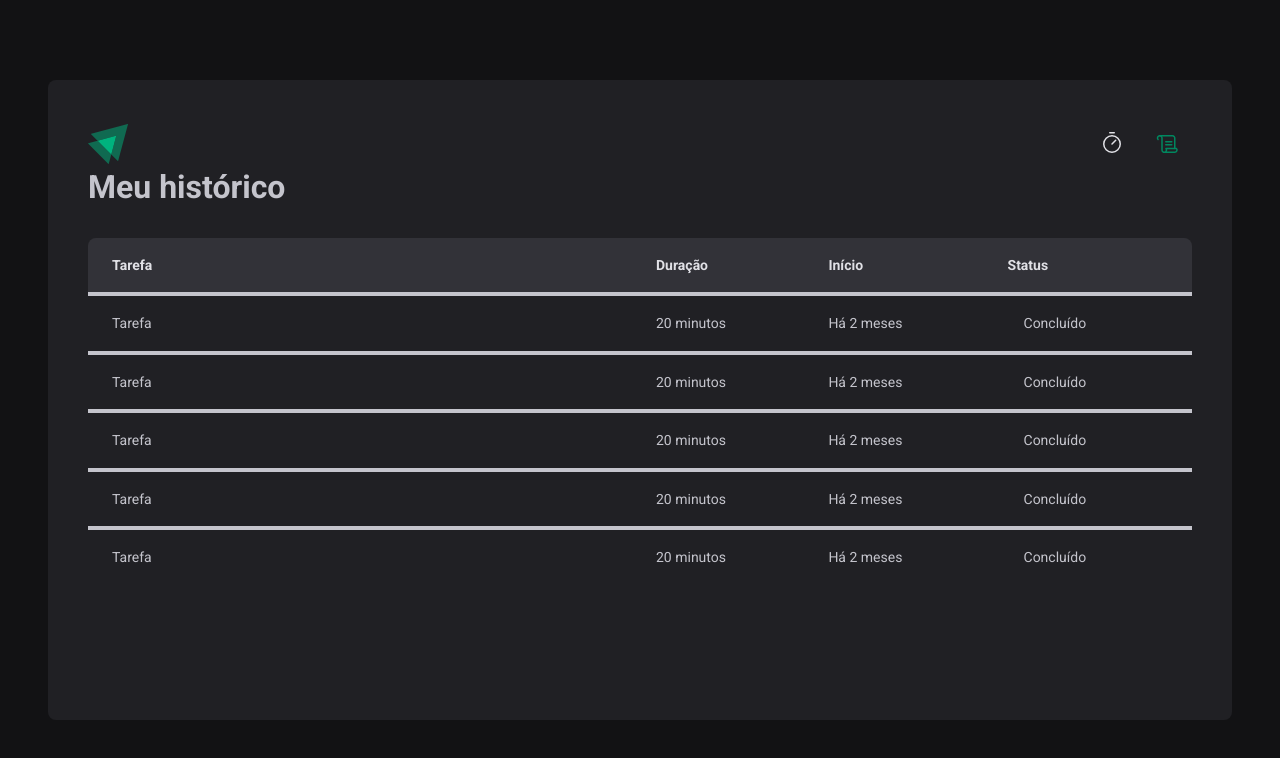
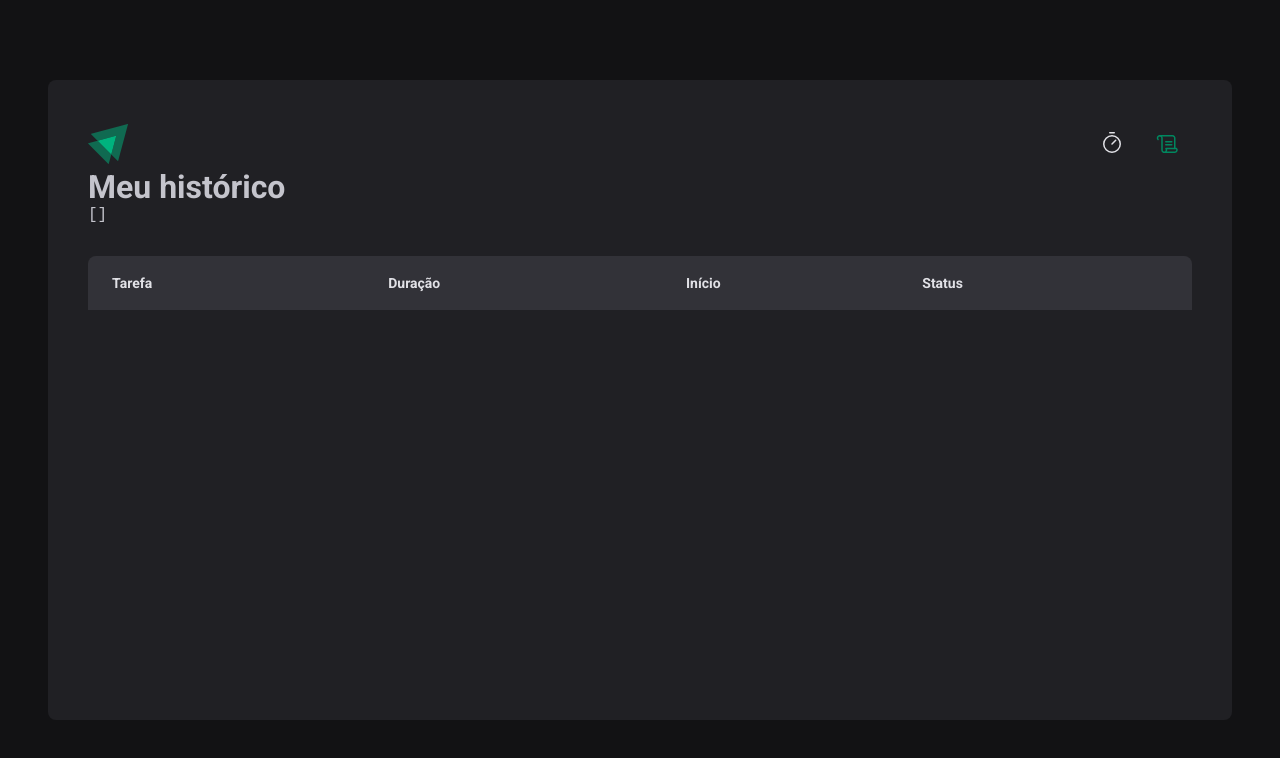
Before and after one commit to leonardo-weber/react-rocketseat, a React (Vite) app in the folder 02-ignite-timer/: page /history in a window 1280 px wide. Shown: the top 758 px of the page. Built offline with nearby package versions, Linux system fonts and the light colour scheme.

Commit message:
context module finished

```diff
--- a/02-ignite-timer/src/App.tsx
+++ b/02-ignite-timer/src/App.tsx
@@ -3,12 +3,15 @@
 import { GlobalStyle } from './styles/global'
 import { BrowserRouter } from 'react-router-dom'
 import { Router } from './Router'
+import { CyclesContextProvider } from './contexts/CyclesContext'
 
 export function App() {
   return (
       <ThemeProvider theme={defaultTheme}>
         <BrowserRouter>
+          <CyclesContextProvider>
             <Router />
+          </CyclesContextProvider>
         </BrowserRouter>
         <GlobalStyle />
       </ThemeProvider>
--- /dev/null
+++ b/02-ignite-timer/src/contexts/CyclesContext.tsx
@@ -0,0 +1,104 @@
+import { createContext, ReactNode, useState } from 'react'
+
+interface CreateCycleData {
+  task: string
+  minutesAmount: number
+}
+
+interface Cycle {
+  id: string
+  task: string
+  minutesAmount: number
+  startDate: Date
+  interruptedDate?: Date
+  finishedDate?: Date
+}
+
+interface CyclesContextType {
+  cycles: Cycle[]
+  activeCycle: Cycle | undefined
+  activeCycleId: string | null
+  amountSecondsPassed: number
+  markCurrentCycleAsFinished: () => void
+  setSecondsPassed: (seconds: number) => void
+  createNewCycle: (data: CreateCycleData) => void
+  interruptCurrentCycle: () => void
+}
+
+export const CyclesContext = createContext({} as CyclesContextType)
+
+interface CyclesContextProviderProps {
+  children: ReactNode
+}
+
+export function CyclesContextProvider({
+  children,
+}: CyclesContextProviderProps) {
+  const [cycles, setCycles] = useState<Cycle[]>([])
+  const [activeCycleId, setActiveCycleId] = useState<string | null>(null)
+  const [amountSecondsPassed, setAmountSecondsPassed] = useState(0)
+
+  const activeCycle = cycles.find((cycle) => cycle.id === activeCycleId)
+
+  function setSecondsPassed(seconds: number) {
+    setAmountSecondsPassed(seconds)
+  }
+
+  function markCurrentCycleAsFinished() {
+    setCycles((state) =>
+      state.map((cycle) => {
+        if (cycle.id === activeCycleId) {
+          return { ...cycle, finishedDate: new Date() }
+        } else {
+          return cycle
+        }
+      }),
+    )
+  }
+
+  function createNewCycle(data: CreateCycleData) {
+    const id = String(new Date().getTime())
+
+    const newCycle: Cycle = {
+      id,
+      task: data.task,
+      minutesAmount: data.minutesAmount,
+      startDate: new Date(),
+    }
+
+    setCycles((state) => [...state, newCycle])
+    setActiveCycleId(id)
+    setAmountSecondsPassed(0)
+
+  }
+
+  function interruptCurrentCycle() {
+    setCycles((state) =>
+      state.map((cycle) => {
+        if (cycle.id === activeCycleId) {
+          return { ...cycle, interruptedDate: new Date() }
+        } else {
+          return cycle
+        }
+      }),
+    )
+    setActiveCycleId(null)
+  }
+
+  return (
+    <CyclesContext.Provider
+      value={{
+        cycles,
+        activeCycle,
+        activeCycleId,
+        markCurrentCycleAsFinished,
+        amountSecondsPassed,
+        setSecondsPassed,
+        createNewCycle,
+        interruptCurrentCycle,
+      }}
+    >
+      {children}
+    </CyclesContext.Provider>
+  )
+}
--- a/02-ignite-timer/src/pages/History/index.tsx
+++ b/02-ignite-timer/src/pages/History/index.tsx
@@ -1,10 +1,19 @@
 import { HistoryContainer, HistoryList, Status } from "./styles"
+import { useContext } from 'react'
+import { formatDistanceToNow } from 'date-fns'
+import ptBR from 'date-fns/locale/pt-BR'
+import { CyclesContext } from '../../contexts/CyclesContext'
 
 export const History = () => {
+
+    const { cycles } = useContext(CyclesContext)
+
     return (
        <HistoryContainer>
 
             <h1> Meu histórico </h1>
+
+            <pre>{JSON.stringify(cycles, null, 2)}</pre>
 
             <HistoryList>
                 <table>
@@ -17,46 +26,22 @@
                         </tr>
                     </thead>
                     <tbody>
-                        <tr>
-                            <td> Tarefa </td>
-                            <td> 20 minutos </td>
-                            <td> Há 2 meses </td>
+                     {cycles.map(cycle => (
+                        <tr key={cycle?.id}>
+                            <td> {cycle?.task} </td>
+                            <td> {cycle?.minutesAmount} minutos </td>
+                            <td> {formatDistanceToNow(cycle?.startDate, {
+                                addSuffix: true,
+                                locale: ptBR,
+                            })}
+                            </td>
                             <td>
-                                <Status statusColor="green">Concluído</Status>
+                                {cycle?.finishedDate && <Status statusColor="green"> Concluido </Status>}
+                                {cycle?.interruptedDate && <Status statusColor="red"> Interrompido </Status>}
+                                {(!cycle?.finishedDate && !cycle?.interruptedDate) && <Status statusColor="red"> Em andamento </Status>}
                             </td>
                         </tr>
-                        <tr>
-                            <td> Tarefa </td>
-                            <td> 20 minutos </td>
-                            <td> Há 2 meses </td>
-                            <td>
-                                <Status statusColor="green">Concluído</Status>
-                            </td>
-                        </tr>
-                        <tr>
-                            <td> Tarefa </td>
-                            <td> 20 minutos </td>
-                            <td> Há 2 meses </td>
-                            <td>
-                                <Status statusColor="green">Concluído</Status>
-                            </td>
-                        </tr>
-                        <tr>
-                            <td> Tarefa </td>
-                            <td> 20 minutos </td>
-                            <td> Há 2 meses </td>
-                            <td>
-                                <Status statusColor="green">Concluído</Status>
-                            </td>
-                        </tr>
-                        <tr>
-                            <td> Tarefa </td>
-                            <td> 20 minutos </td>
-                            <td> Há 2 meses </td>
-                            <td>
-                                <Status statusColor="green">Concluído</Status>
-                            </td>
-                        </tr>
+                     ))}
                     </tbody>
                 </table>
 
--- a/02-ignite-timer/src/pages/Home/components/Countdown/index.tsx
+++ b/02-ignite-timer/src/pages/Home/components/Countdown/index.tsx
@@ -1,7 +1,7 @@
 import { useContext, useEffect } from "react"
 import { Separator, CountdownContainer } from "./styles"
 import { differenceInSeconds } from "date-fns"
-import { CyclesContext } from "../.."
+import { CyclesContext } from '../../../../contexts/CyclesContext'
 
 
 export const Countdown = () => {
--- a/02-ignite-timer/src/pages/Home/components/NewCycleForm/index.tsx
+++ b/02-ignite-timer/src/pages/Home/components/NewCycleForm/index.tsx
@@ -1,6 +1,6 @@
 import { FormContainer, MinutesAmountInput, TaskInput } from "./styles"
 import { useContext } from "react"
-import { CyclesContext } from "../.."
+import { CyclesContext } from '../../../../contexts/CyclesContext'
 import { useFormContext } from "react-hook-form"
 
 export const NewCycleForm = () => {
--- a/02-ignite-timer/src/pages/Home/index.tsx
+++ b/02-ignite-timer/src/pages/Home/index.tsx
@@ -1,28 +1,12 @@
 import { HandPalm, Play } from "phosphor-react"
 import { HomeContainer, StartCountdownButton, StopCountdownButton } from "./styles"
-import { createContext, useState } from "react"
 import { NewCycleForm } from "./components/NewCycleForm"
 import { Countdown } from "./components/Countdown"
 import { FormProvider, useForm } from 'react-hook-form'
 import { zodResolver } from '@hookform/resolvers/zod'
 import * as zod from 'zod'
-
-type Cycle = {
-    id: string
-    task: string
-    minutesAmount: number
-    startDate: Date
-    interruptedDate?: Date
-    finishedDate?: Date
-}
-
-type CyclesContextAPI = {
-    activeCycle: Cycle | undefined
-    activeCycleID: string | null
-    amountSecondsPast: number
-    markCurrentCycleAsFinished: () => void
-    setSecondsPassed: (seconds: number) => void
-}
+import { CyclesContext } from '../../contexts/CyclesContext'
+import { useContext } from "react"
 
 const newCycleFormValidationSchema = zod.object({
     task: zod.string().min(1, 'Informe a tarefa!'),
@@ -30,8 +14,6 @@
 })
 
 type NewCycleFormData = zod.infer<typeof newCycleFormValidationSchema>
-
-export const CyclesContext = createContext({} as CyclesContextAPI)
 
 export const Home = () => {
 
@@ -43,54 +25,11 @@
         }
     })
 
-    const [cycles, setCycles] = useState<Cycle[]>([])
-    const [activeCycleID, setActiveCycleID] = useState<string | null>(null)
-    const [amountSecondsPast, setAmountSecondsPast] = useState<number>(0)
-
-    const activeCycle = cycles.find(cycle => cycle.id === activeCycleID)
+    const { activeCycle, createNewCycle, interruptCurrentCycle } = useContext(CyclesContext)
 
     const handleCreateNewCycle = (data: NewCycleFormData) => {
-
-        const id = new Date().getTime().toString()
-
-        const newCycle: Cycle = {
-            id,
-            task: data.task,
-            minutesAmount: data.minutesAmount,
-            startDate: new Date()
-        }
-
-        setCycles((state) => [...state, newCycle])
-        setActiveCycleID(id)
-        setAmountSecondsPast(0)
-
         form.reset()
-    }
-
-    const handleInterruptedCycle = () => {
-        setCycles(
-            state => state.map(cycle => {
-            if (cycle.id === activeCycleID) {
-                return { ...cycle, interruptedDate: new Date( )}
-            } else {
-                return cycle
-            }
-        }))
-        setActiveCycleID(null)
-    }
-
-    const markCurrentCycleAsFinished = () => {
-        setCycles(state => state.map(cycle => {
-            if (cycle.id === activeCycleID) {
-                return { ...cycle, finishedDate: new Date( )}
-            } else {
-                return cycle
-            }
-        }))
-    }
-
-    const setSecondsPassed = (seconds: number) => {
-        setAmountSecondsPast(seconds)
+        createNewCycle(data)
     }
 
     const taskValue = form.watch('task')
@@ -100,15 +39,13 @@
         <HomeContainer>
             <form onSubmit={form.handleSubmit(handleCreateNewCycle)}>
 
-                <CyclesContext.Provider value={{ activeCycle, activeCycleID, markCurrentCycleAsFinished, amountSecondsPast, setSecondsPassed  }}>
-                    <FormProvider {...form}>
-                        <NewCycleForm />
-                    </FormProvider>
-                    <Countdown />
-                </CyclesContext.Provider>
+            <FormProvider {...form}>
+                <NewCycleForm />
+            </FormProvider>
+            <Countdown />
 
                 {activeCycle ? (
-                     <StopCountdownButton onClick={handleInterruptedCycle} type="button">
+                     <StopCountdownButton onClick={interruptCurrentCycle} type="button">
                         <HandPalm size={24} />
                         Interromper
                     </StopCountdownButton>
```
